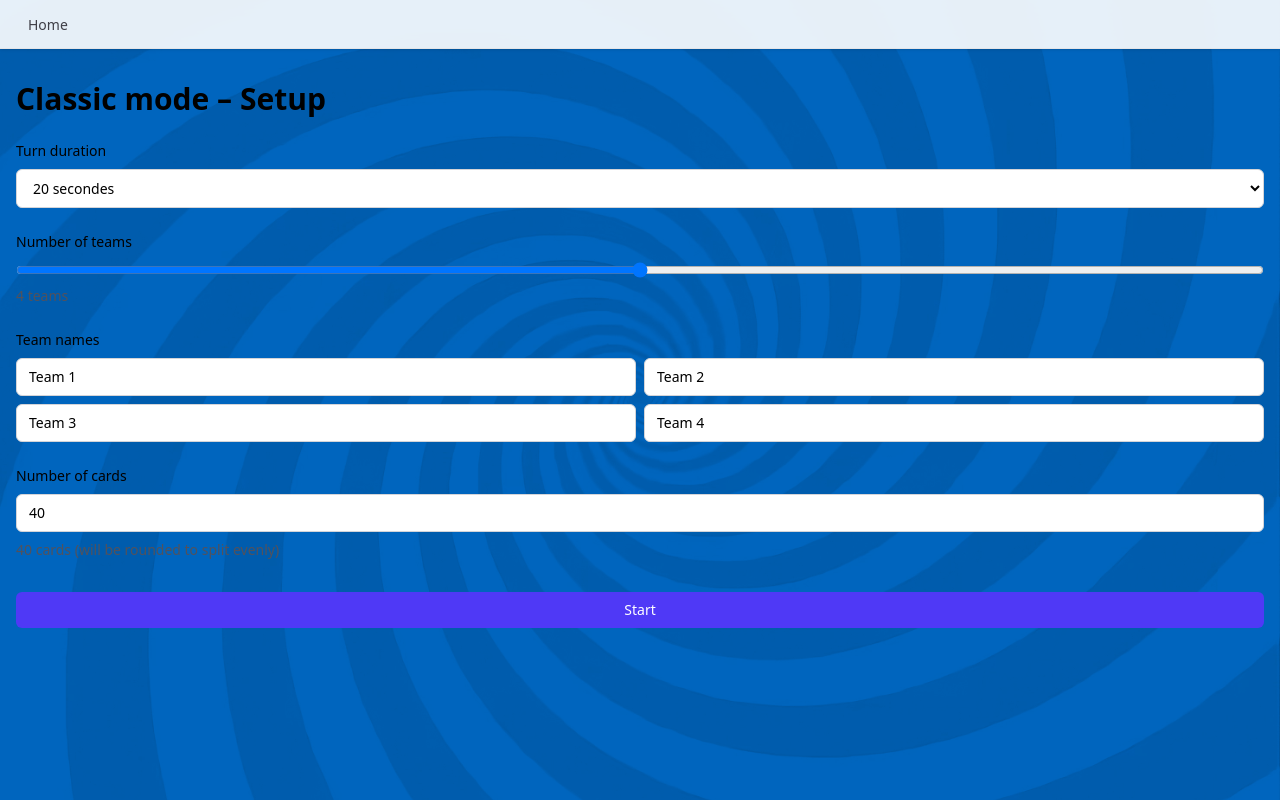
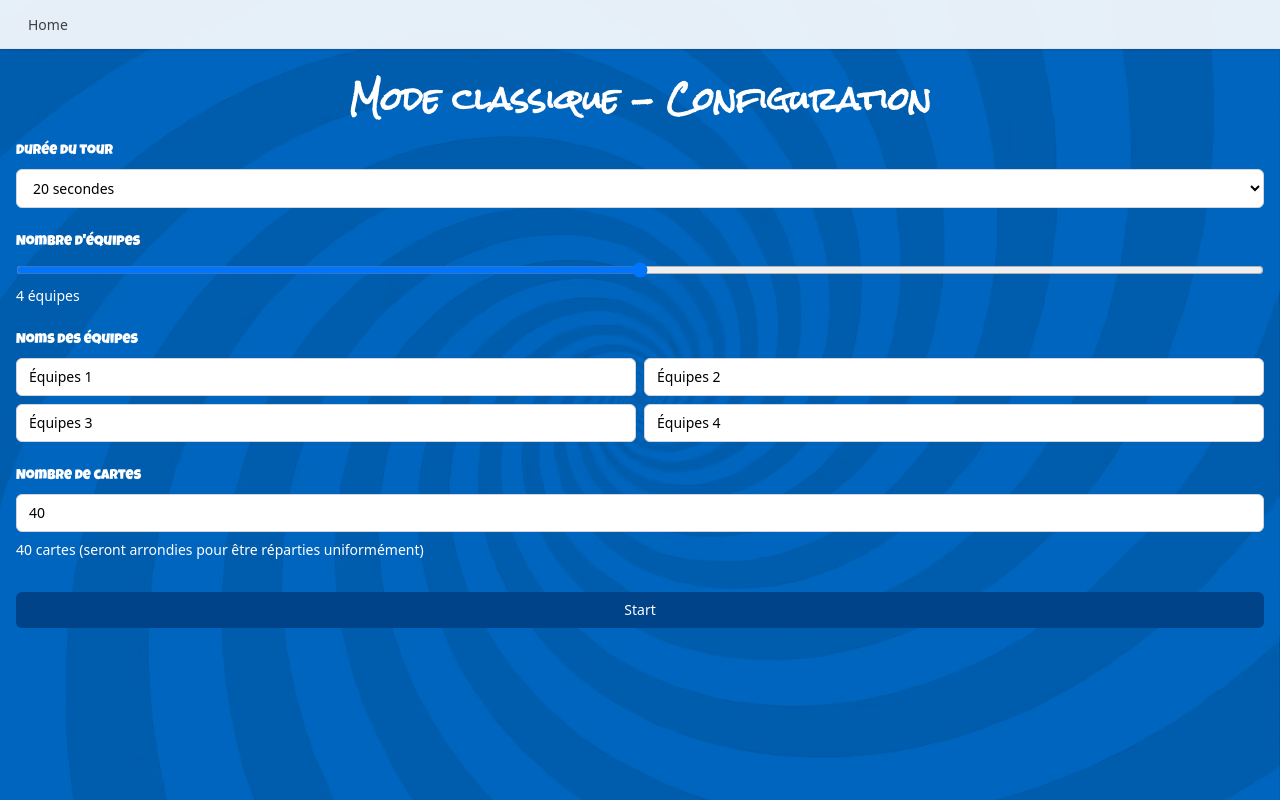
Before and after one commit to ThomasTew1579/Times-up, a React (Vite) app in the folder client/: page /game/classic/setup in a window 1280 px wide. Built offline with nearby package versions, Linux system fonts and the light colour scheme.

Commit message:
fix: style game setting

```diff
--- a/client/src/pages/ClassicGameSetup.tsx
+++ b/client/src/pages/ClassicGameSetup.tsx
@@ -5,13 +5,13 @@ function JeuClassiqueSetup() {
   const navigate = useNavigate()
   const [duree, setDuree] = useState<number>(20)
   const [teams, setTeams] = useState<number>(4)
-  const [teamNames, setTeamNames] = useState<string[]>(['Team 1','Team 2','Team 3','Team 4'])
+  const [teamNames, setTeamNames] = useState<string[]>(['Équipes 1','Équipes 2','Équipes 3','Équipes 4'])
   const [nbCartes, setNbCartes] = useState<number>(40)
 
   useEffect(() => {
     setTeamNames((prev) => {
       const next = prev.slice(0, teams)
-      while (next.length < teams) next.push(`Team ${next.length + 1}`)
+      while (next.length < teams) next.push(`Équipes ${next.length + 1}`)
       return next
     })
   }, [teams])
@@ -23,16 +23,16 @@ function JeuClassiqueSetup() {
   }
 
   return (
-    <main className="mx-auto max-w-xl px-4 py-8">
-      <h1 className="text-3xl font-bold mb-6">Classic mode – Setup</h1>
+    <main className="mx-auto container max-w-xl px-4 py-8">
+      <h1 className="text-3xl font-bold font-secondary text-center text-white mb-6">Mode classique - Configuration</h1>
       <form onSubmit={onSubmit} className="space-y-6">
         <div className="space-y-2">
-          <label htmlFor="duree" className="block text-sm font-medium">Turn duration</label>
+          <label htmlFor="duree" className="block text-sm font-medium text-white font-primary">Durée du tour</label>
           <select
             id="duree"
             value={duree}
             onChange={(e) => setDuree(Number(e.target.value))}
-            className="w-full rounded-md border border-zinc-300 dark:border-zinc-700 bg-white dark:bg-zinc-900 dark:text-white px-3 py-2 text-sm"
+            className="w-full rounded-md border border-zinc-300 dark:border-zinc-700 bg-white dark:bg-primary-900 dark:text-white px-3 py-2 text-sm"
           >
             <option value={10}>10 secondes</option>
             <option value={20}>20 secondes</option>
@@ -42,7 +42,7 @@ function JeuClassiqueSetup() {
         </div>
 
         <div className="space-y-2">
-          <label htmlFor="teams" className="block text-sm font-medium">Number of teams</label>
+          <label htmlFor="teams" className="block text-sm font-medium text-white font-primary">Nombre d'équipes</label>
           <input
             id="teams"
             type="range"
@@ -52,11 +52,11 @@ function JeuClassiqueSetup() {
             onChange={(e) => setTeams(Number(e.target.value))}
             className="w-full"
           />
-          <div className="text-sm text-zinc-600 dark:text-zinc-300">{teams} teams</div>
+          <div className="text-sm text-white">{teams} équipes</div>
         </div>
 
         <div className="space-y-2">
-          <label className="block text-sm font-medium">Team names</label>
+          <label className="block text-sm font-medium text-white font-primary">Noms des équipes</label>
           <div className="grid grid-cols-1 sm:grid-cols-2 gap-2">
             {teamNames.map((name, idx) => (
               <input
@@ -64,7 +64,7 @@ function JeuClassiqueSetup() {
                 type="text"
                 value={name}
                 onChange={(e) => setTeamNames((arr) => arr.map((n, i) => (i === idx ? e.target.value : n)))}
-                className="w-full rounded-md border border-zinc-300 dark:border-zinc-700 bg-white dark:bg-zinc-900 dark:text-white px-3 py-2 text-sm"
+                className="w-full rounded-md border border-zinc-300 dark:border-zinc-700 bg-white dark:bg-primary-900 dark:text-white px-3 py-2 text-sm"
                 placeholder={`Team ${idx + 1}`}
               />
             ))}
@@ -72,7 +72,7 @@ function JeuClassiqueSetup() {
         </div>
 
         <div className="space-y-2">
-          <label htmlFor="nbCartes" className="block text-sm font-medium">Number of cards</label>
+          <label htmlFor="nbCartes" className="block text-sm font-medium text-white font-primary">Nombre de cartes</label>
           <input
             id="nbCartes"
             type="number"
@@ -81,15 +81,15 @@ function JeuClassiqueSetup() {
             step={teams}
             value={nbCartes}
             onChange={(e) => setNbCartes(Math.max(teams, Number(e.target.value)))}
-            className="w-full rounded-md border border-zinc-300 dark:border-zinc-700 bg-white dark:text-white dark:bg-zinc-900 px-3 py-2 text-sm"
+            className="w-full rounded-md border border-zinc-300 dark:border-zinc-700 bg-white dark:text-white dark:bg-primary-900 px-3 py-2 text-sm"
           />
-          <div className="text-sm text-zinc-600 dark:text-zinc-300">{nbCartes} cards (will be rounded to split evenly)</div>
+          <div className="text-sm text-white">{nbCartes} cartes (seront arrondies pour être réparties uniformément)</div>
         </div>
 
         <div className="pt-2">
           <button
             type="submit"
-            className="w-full rounded-md bg-indigo-600 text-white px-4 py-2 text-sm font-medium hover:bg-indigo-700 focus-visible:outline focus-visible:outline-2 focus-visible:outline-offset-2 focus-visible:outline-indigo-500"
+            className="w-full rounded-md bg-primary-900 text-white px-4 py-2 text-sm font-medium hover:bg-indigo-700 focus-visible:outline  focus-visible:outline-offset-2 focus-visible:outline-indigo-500"
           >
             Start
           </button>
```
